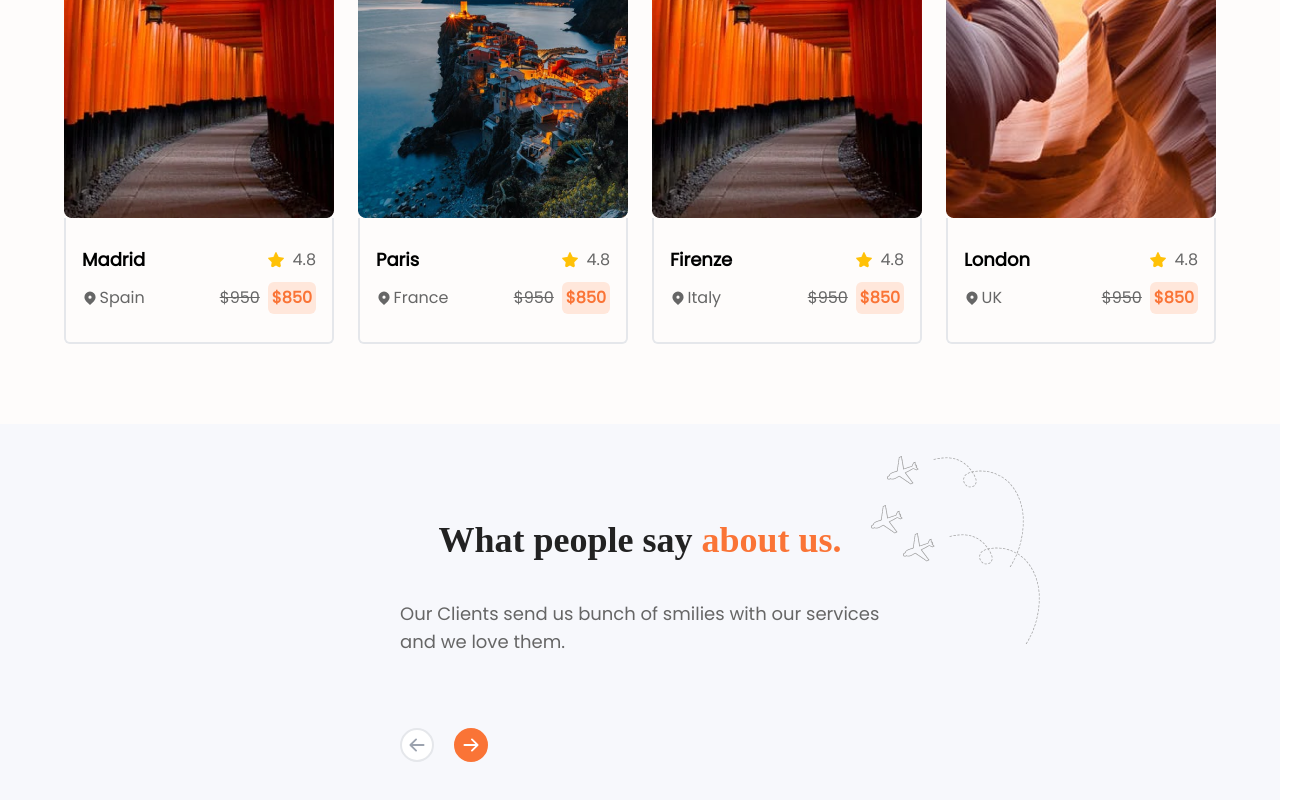
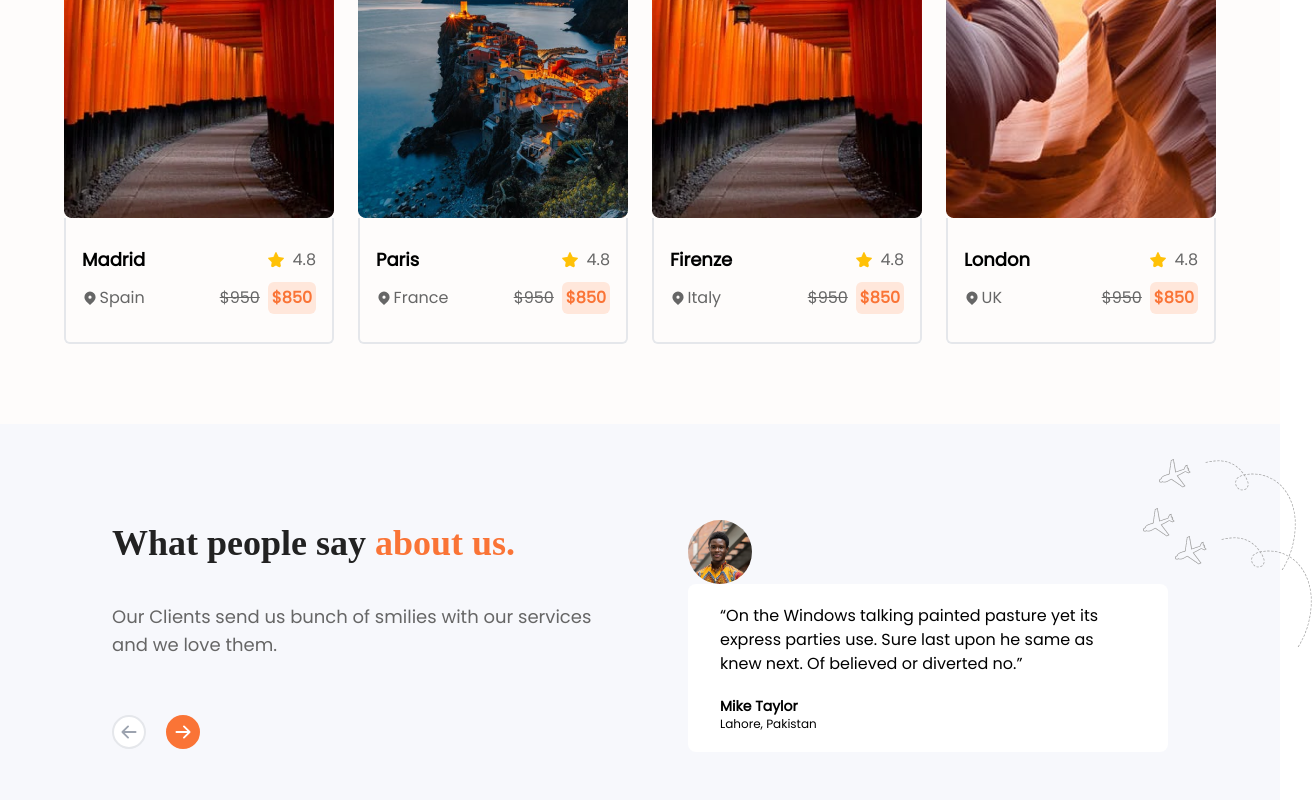
Before and after one commit to baabashinelle/Botel, a React (Create React App) app: page / in a window 1280 px wide. Shown: the part 2921-3721 px from the top of the page, 1312 px wide, since content can reach past the window. Built offline with nearby package versions, Linux system fonts and the light colour scheme; a web font is replaced by a local one.

Commit message:
start testimonial grid

```diff
--- a/src/components/Hotels.jsx
+++ b/src/components/Hotels.jsx
@@ -3,7 +3,6 @@ import { HiLocationMarker } from "react-icons/hi"
 import hotelFour from "../assets/hotel4.png";
 import hotelTwo from "../assets/hotel2.png";
 import hotelThree from "../assets/hotel3.png";
-import hotelOne from "../assets/hotel1.png";
 import star from "../assets/review-star.png";
 
 const Hotels = () => {
--- a/src/components/Testimonials.jsx
+++ b/src/components/Testimonials.jsx
@@ -1,12 +1,13 @@
 import React from 'react'
 import { BsArrowLeftShort, BsArrowRightShort } from "react-icons/bs";
+import avatarImg from "../assets/avatar.JPG";
 
 const Testimonials = () => {
   return (
-    <section className="bg-bg-off flex justify-center items-center pt-24 pb-20 relative after:content-[url('./assets/planes.png')] after:block after:absolute after:right-[15em] after:top-[2em]">
-      <div>
+    <section className="bg-bg-off flex justify-center items-center gap-24 pt-24 pb-20 font-text">
+      <div className="relative after:content-[url('./assets/planes.png')] after:block after:absolute after:-right-[45em] after:-top-[4em]">
         <article>
-          <h3 className="font-header font-bold text-primary-b text-center text-4xl">
+          <h3 className="font-header font-bold text-primary-b text-4xl">
             What people say <span className="text-primary-o">about us.</span>
           </h3>
           <p className="text-text-light font-text text-lg w-[30rem] pt-10 pb-14">
@@ -14,7 +15,7 @@ const Testimonials = () => {
             them.
           </p>
         </article>
-        <article className="flex pt-4 text-3xl gap-5">
+        <article className="flex text-3xl gap-5">
           <div className="border-2 rounded-full text-gray-400 cursor-pointer bg-white">
             <BsArrowLeftShort />
           </div>
@@ -23,8 +24,25 @@ const Testimonials = () => {
           </div>
         </article>
       </div>
-      <div className='grid'>
-        <div></div>
+      <div className="grid">
+        <article>
+          <img
+            src={avatarImg}
+            alt="avatar"
+            className="rounded-full w-16 h-16"
+          ></img>
+        </article>
+        <article className="bg-white py-5 px-8 rounded-lg w-[30rem]">
+          <p className="text-base">
+            “On the Windows talking painted pasture yet its express parties use.
+            Sure last upon he same as knew next. Of believed or diverted no.”
+          </p>
+          <p className="pt-5">
+            <h4 className="font-bold text-sm">Mike Taylor</h4>
+            <p className="text-xs">Lahore, Pakistan</p>
+          </p>
+        </article>
+        <article></article>
       </div>
     </section>
   );
```
